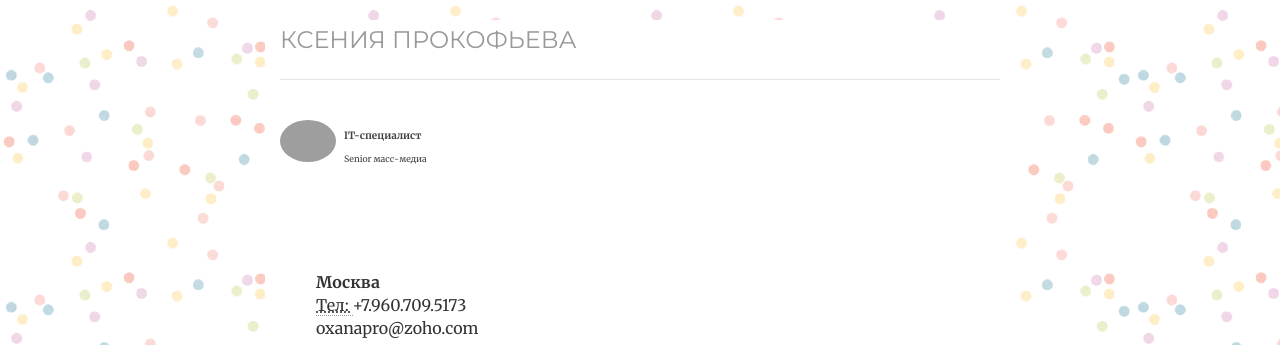
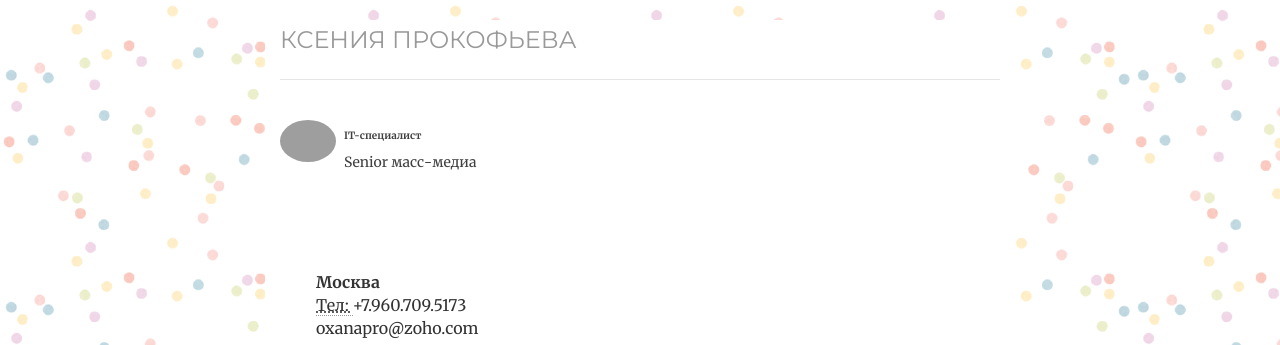
Before and after one commit to cvkp/cvkp.github.io, a Jekyll site: the page built from index.html, in a window 1280 px wide. Shown: the top 345 px of the page. Built offline with Jekyll 4.4.1, drawn with Linux system fonts in a browser that asks for light colours; nearby versions of some CDN libraries; the list of posts is cut into pages by our own code; grey boxes are pictures that could not be loaded.

Commit message:
Update style.css

```diff
--- a/css/style.css
+++ b/css/style.css
@@ -484,7 +484,16 @@ span.label-category {
 
 /* Bootstrap Utilities */
 
-/* Custom, iPhone Retina */
+/* Custom, i
+
+
+
+
+
+
+
+
+ne Retina */
 
 @media only screen and (min-width: 320px) {
   .media, .media-body {
@@ -656,9 +665,10 @@ img.round {
 
 .mh-details__contributors-title {
 
-    font-size: .875rem;
+    font-size: 16px;
 
-    line-height: 1.125rem;
+    line-height: 20px;
+
 }
  .mh-contributor__name {
 
@@ -668,9 +678,9 @@ img.round {
 }
 .mh-contributor__role {
 
-    font-size: .875rem;
+font-size: 14px;
 
-    line-height: 1.125rem;
+line-height: 18px;
 }
 
 
```
